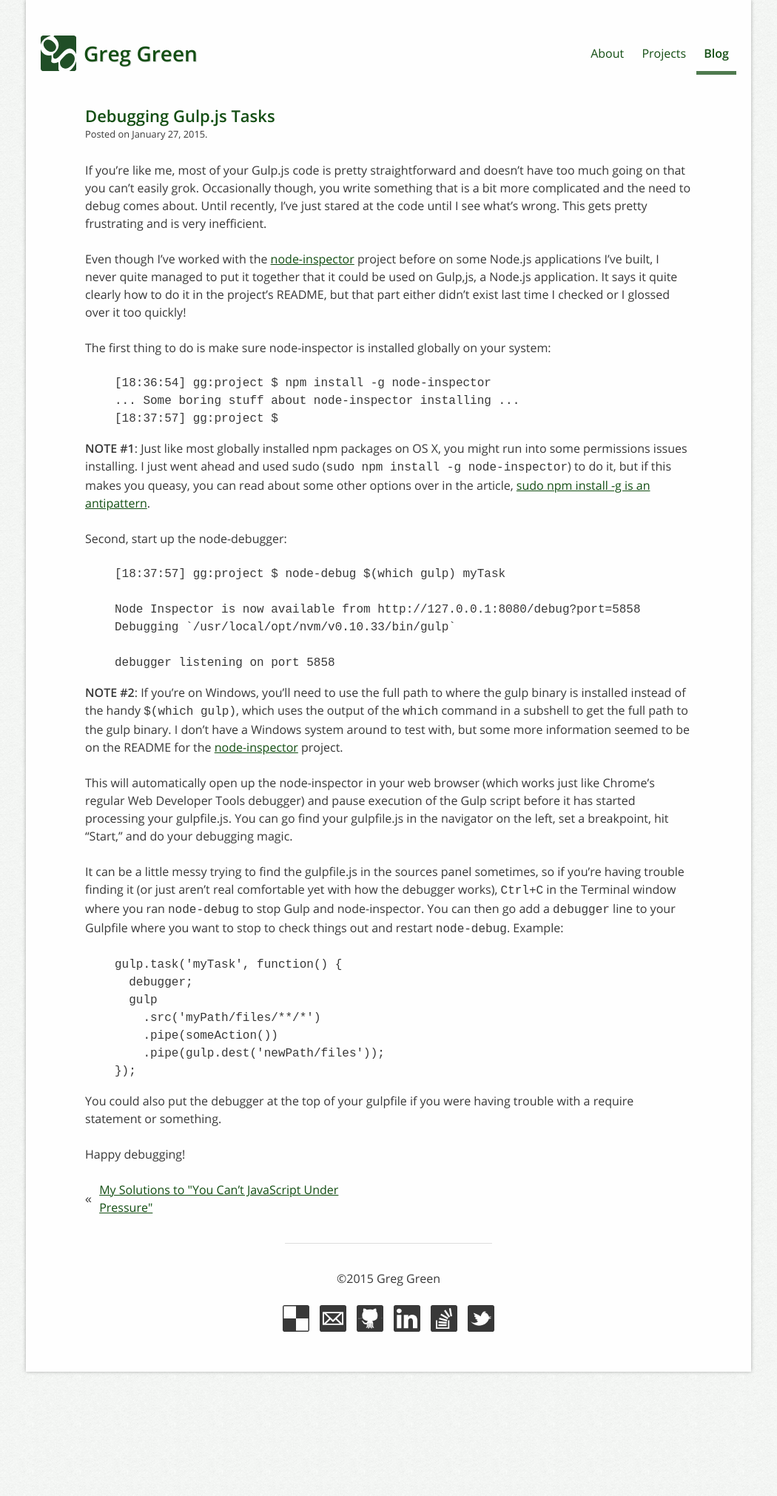
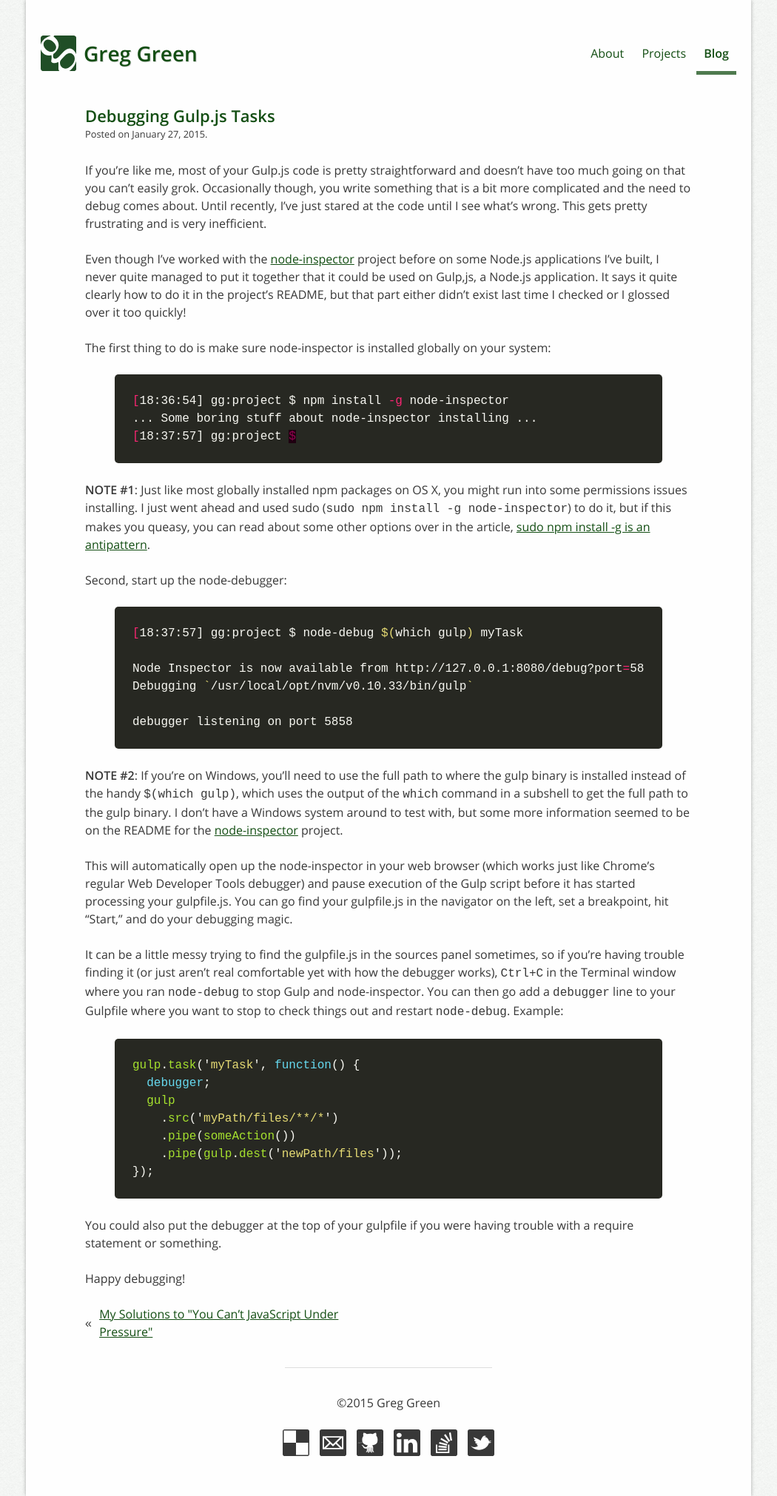
Before and after one commit to greg5green/greg5green.github.io, a Jekyll site: the page built from _posts/2015-01-27-debugging-gulp-js-tasks.md, in a window 1280 px wide. Shown: the whole page at 74% size, without its empty margins (115-1165 px from the left). Built offline with Jekyll 4.4.1, drawn with Linux system fonts in a browser that asks for light colours.

Commit message:
Add css to actually enable highlighting for pygments code blocks

```diff
--- /dev/null
+++ b/_sass/components/_code-highlighting.scss
@@ -0,0 +1,326 @@
+.highlight  {
+    background: #272822;
+    border-radius: 5px;
+    color: #f8f8f2;
+    margin-bottom: 24px;
+    padding: 24px;
+
+    pre {
+      margin: 0;
+    }
+
+    .hll {
+      background-color: #49483e;
+    }
+
+    /* Comment */
+    .c {
+      color: #75715e;
+    }
+
+    /* Error */
+    .err {
+      background-color: #1e0010;
+      color: #960050;
+    }
+
+    /* Keyword */
+    .k {
+      color: #66d9ef;
+    }
+
+    /* Literal */
+    .l {
+      color: #ae81ff;
+    }
+
+    /* Name */
+    .n {
+      color: #f8f8f2;
+    }
+
+    /* Operator */
+    .o {
+      color: #f92672;
+    }
+
+    /* Punctuation */
+    .p {
+      color: #f8f8f2;
+    }
+
+    /* Comment.Multiline */
+    .cm {
+      color: #75715e;
+    }
+
+    /* Comment.Preproc */
+    .cp {
+      color: #75715e;
+    }
+
+    /* Comment.Single */
+    .c1 {
+      color: #75715e;
+    }
+
+    /* Comment.Special */
+    .cs {
+      color: #75715e;
+    }
+
+    /* Generic.Deleted */
+    .gd {
+      color: #f92672;
+    }
+
+    /* Generic.Emph */
+    .ge {
+      font-style: italic;
+    }
+
+    /* Generic.Inserted */
+    .gi {
+      color: #a6e22e;
+    }
+
+    /* Generic.Strong */
+    .gs {
+      font-weight: bold;
+    }
+
+    /* Generic.Subheading */
+    .gu {
+      color: #75715e;
+    }
+
+    /* Keyword.Constant */
+    .kc {
+      color: #66d9ef;
+    }
+
+    /* Keyword.Declaration */
+    .kd {
+      color: #66d9ef;
+    }
+
+    /* Keyword.Namespace */
+    .kn {
+      color: #f92672;
+    }
+
+    /* Keyword.Pseudo */
+    .kp {
+      color: #66d9ef;
+    }
+
+    /* Keyword.Reserved */
+    .kr {
+      color: #66d9ef;
+    }
+
+    /* Keyword.Type */
+    .kt {
+      color: #66d9ef;
+    }
+
+    /* Literal.Date */
+    .ld {
+      color: #e6db74;
+    }
+
+    /* Literal.Number */
+    .m {
+      color: #ae81ff;
+    }
+
+    /* Literal.String */
+    .s {
+      color: #e6db74;
+    }
+
+    /* Name.Attribute */
+    .na {
+      color: #a6e22e;
+    }
+
+    /* Name.Builtin */
+    .nb {
+      color: #f8f8f2;
+    }
+
+    /* Name.Class */
+    .nc {
+      color: #a6e22e;
+    }
+
+    /* Name.Constant */
+    .no {
+      color: #66d9ef;
+    }
+
+    /* Name.Decorator */
+    .nd {
+      color: #a6e22e;
+    }
+
+    /* Name.Entity */
+    .ni {
+      color: #f8f8f2;
+    }
+
+    /* Name.Exception */
+    .ne {
+      color: #a6e22e;
+    }
+
+    /* Name.Function */
+    .nf {
+      color: #a6e22e;
+    }
+
+    /* Name.Label */
+    .nl {
+      color: #f8f8f2;
+    }
+
+    /* Name.Namespace */
+    .nn {
+      color: #f8f8f2;
+    }
+
+    /* Name.Other */
+    .nx {
+      color: #a6e22e;
+    }
+
+    /* Name.Property */
+    .py {
+      color: #f8f8f2;
+    }
+
+    /* Name.Tag */
+    .nt {
+      color: #f92672;
+    }
+
+    /* Name.Variable */
+    .nv {
+      color: #f8f8f2;
+    }
+
+    /* Operator.Word */
+    .ow {
+      color: #f92672;
+    }
+
+    /* Text.Whitespace */
+    .w {
+      color: #f8f8f2;
+    }
+
+    /* Literal.Number.Bin */
+    .mb {
+      color: #ae81ff;
+    }
+
+    /* Literal.Number.Float */
+    .mf {
+      color: #ae81ff;
+    }
+
+    /* Literal.Number.Hex */
+    .mh {
+      color: #ae81ff;
+    }
+
+    /* Literal.Number.Integer */
+    .mi {
+      color: #ae81ff;
+    }
+
+    /* Literal.Number.Oct */
+    .mo {
+      color: #ae81ff;
+    }
+
+    /* Literal.String.Backtick */
+    .sb {
+      color: #e6db74;
+    }
+
+    /* Literal.String.Char */
+    .sc {
+      color: #e6db74;
+    }
+
+    /* Literal.String.Doc */
+    .sd {
+      color: #e6db74;
+    }
+
+    /* Literal.String.Double */
+    .s2 {
+      color: #e6db74;
+    }
+
+    /* Literal.String.Escape */
+    .se {
+      color: #ae81ff;
+    }
+
+    /* Literal.String.Heredoc */
+    .sh {
+      color: #e6db74;
+    }
+
+    /* Literal.String.Interpol */
+    .si {
+      color: #e6db74;
+    }
+
+    /* Literal.String.Other */
+    .sx {
+      color: #e6db74;
+    }
+
+    /* Literal.String.Regex */
+    .sr {
+      color: #e6db74;
+    }
+
+    /* Literal.String.Single */
+    .s1 {
+      color: #e6db74;
+    }
+
+    /* Literal.String.Symbol */
+    .ss {
+      color: #e6db74;
+    }
+
+    /* Name.Builtin.Pseudo */
+    .bp {
+      color: #f8f8f2;
+    }
+
+    /* Name.Variable.Class */
+    .vc {
+      color: #f8f8f2;
+    }
+
+    /* Name.Variable.Global */
+    .vg {
+      color: #f8f8f2;
+    }
+
+    /* Name.Variable.Instance */
+    .vi {
+      color: #f8f8f2;
+    }
+
+    /* Literal.Number.Integer.Long */
+    .il {
+      color: #ae81ff;
+    }
+}
--- a/assets/stylesheets/style.scss
+++ b/assets/stylesheets/style.scss
@@ -9,6 +9,7 @@
 
 @import 'components/header';
 @import 'components/nav';
+@import 'components/code-highlighting';
 @import 'components/footer';
 
 @import 'layouts/main';
```
